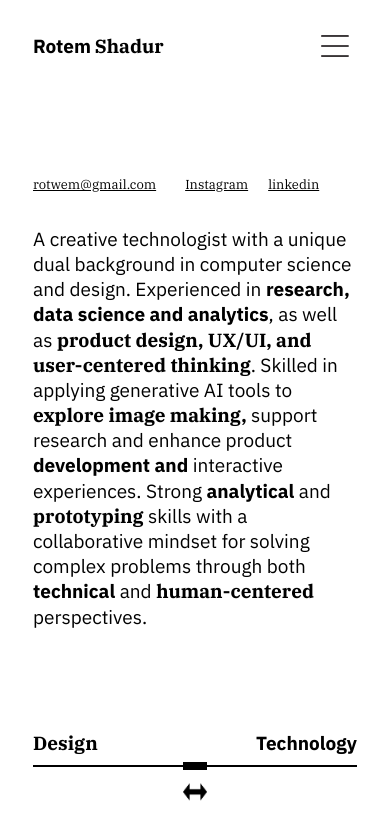
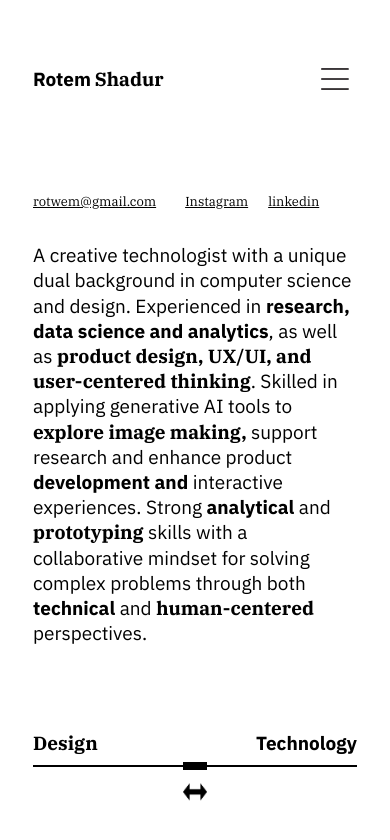
Before and after one commit to rotwem/portfolio, a React (Vite) app: page / in a window 390 px wide. Shown: the top 840 px of the page. Built offline with nearby package versions, Linux system fonts and the light colour scheme.

Commit message:
header top margin

```diff
--- a/src/App.css
+++ b/src/App.css
@@ -902,6 +902,7 @@ body.projects-cursor-hidden .mobile-menu-container * {
     justify-content: space-between;
     align-items: center;
     padding: 24px 33px;
+    margin-top: 33px;
     width: 100%;
   }
 
```
